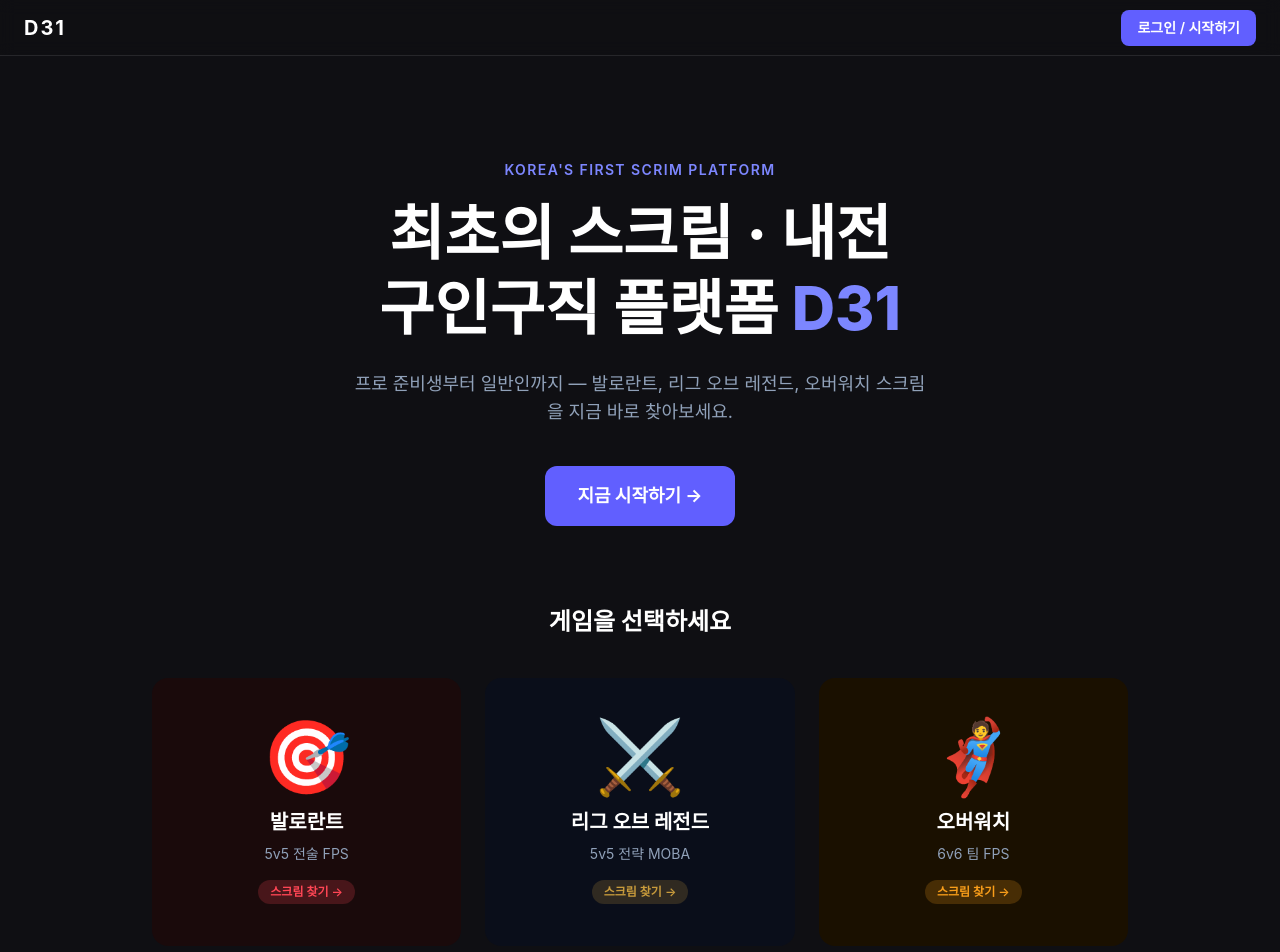
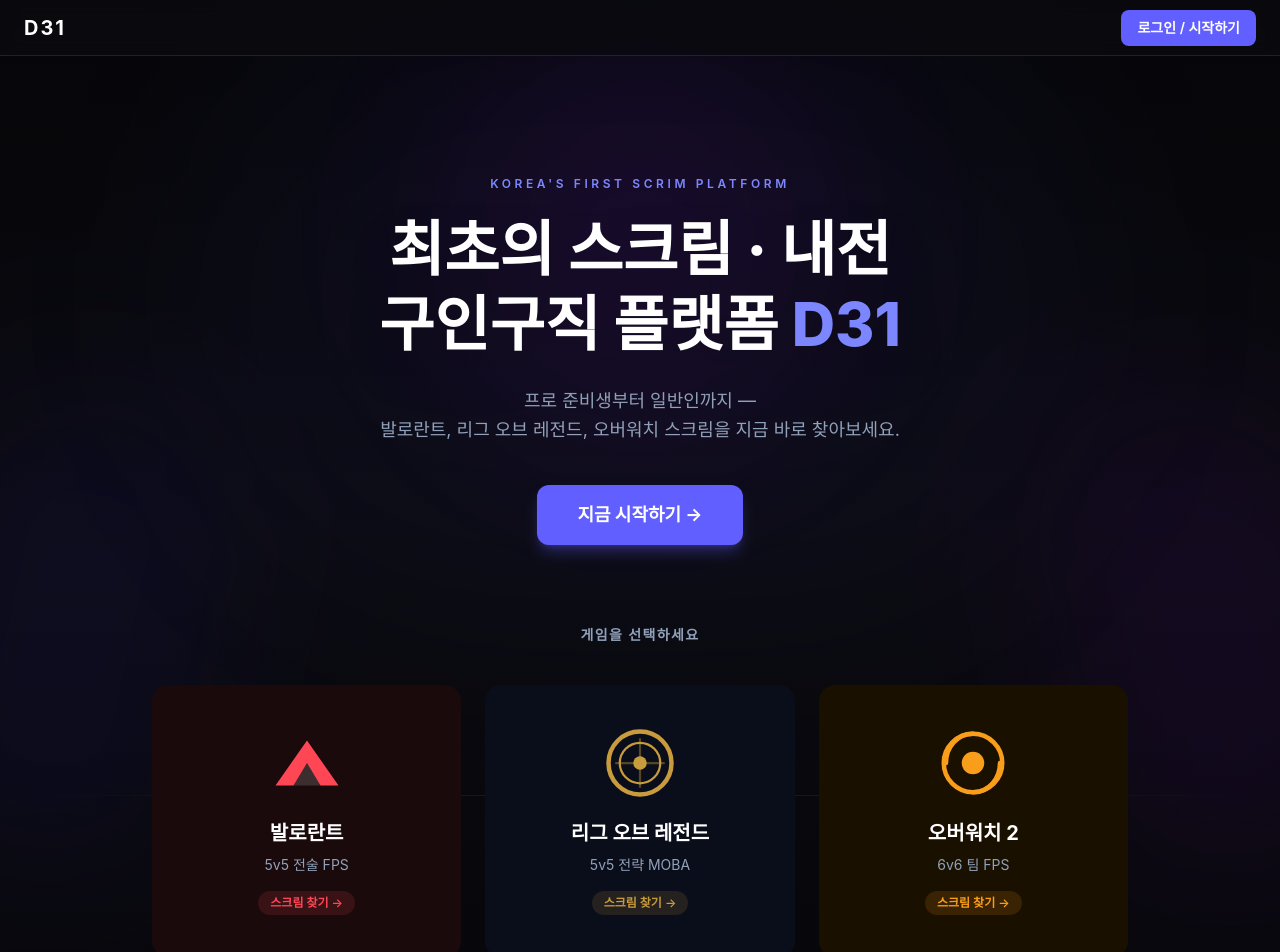
Before and after one commit to D31-Maxverstappen/scrim-platform, a Next.js app: page / in a window 1280 px wide. Shown: the top 952 px of the page. Built offline with nearby package versions, Linux system fonts and the light colour scheme.

Commit message:
feat: arena background + custom game logos

```diff
--- a/src/app/page.tsx
+++ b/src/app/page.tsx
@@ -7,9 +7,14 @@
     glow: 'rgba(255,70,85,0.5)',
     border: '#ff4655',
     bg: '#1a0a0b',
-    emoji: '🎯',
     desc: '5v5 전술 FPS',
     href: '/scrims?game=valorant',
+    logo: (
+      <svg viewBox="0 0 64 64" width="72" height="72" fill="none">
+        <polygon points="4,52 32,12 60,52 44,52 32,32 20,52" fill="#ff4655"/>
+        <polygon points="20,52 32,32 44,52" fill="#ffffff" opacity="0.15"/>
+      </svg>
+    ),
   },
   {
     name: '리그 오브 레전드',
@@ -17,74 +22,108 @@
     glow: 'rgba(200,155,60,0.5)',
     border: '#c89b3c',
     bg: '#0a0e1a',
-    emoji: '⚔️',
     desc: '5v5 전략 MOBA',
     href: '/scrims?game=lol',
+    logo: (
+      <svg viewBox="0 0 64 64" width="72" height="72" fill="none">
+        <circle cx="32" cy="32" r="28" stroke="#c89b3c" strokeWidth="4" fill="#0a0e1a"/>
+        <circle cx="32" cy="32" r="18" stroke="#c89b3c" strokeWidth="2" fill="none"/>
+        <path d="M32 10 L32 54 M10 32 L54 32" stroke="#c89b3c" strokeWidth="2" opacity="0.4"/>
+        <circle cx="32" cy="32" r="6" fill="#c89b3c"/>
+      </svg>
+    ),
   },
   {
-    name: '오버워치',
+    name: '오버워치 2',
     color: '#f99e1a',
     glow: 'rgba(249,158,26,0.5)',
     border: '#f99e1a',
     bg: '#1a1000',
-    emoji: '🦸',
     desc: '6v6 팀 FPS',
     href: '/scrims?game=overwatch',
+    logo: (
+      <svg viewBox="0 0 64 64" width="72" height="72" fill="none">
+        <circle cx="32" cy="32" r="26" stroke="#f99e1a" strokeWidth="4" fill="none"/>
+        <circle cx="32" cy="32" r="10" fill="#f99e1a"/>
+        <path d="M32 6 C18 6 8 18 8 32" stroke="#f99e1a" strokeWidth="4" strokeLinecap="round"/>
+        <path d="M32 58 C46 58 56 46 56 32" stroke="#f99e1a" strokeWidth="4" strokeLinecap="round"/>
+      </svg>
+    ),
   },
 ]
 
 export default function HomePage() {
   return (
-    <div className="min-h-screen bg-[#0f0f13] flex flex-col">
+    <div className="min-h-screen bg-[#0a0a0f] flex flex-col relative overflow-hidden">
 
-      {/* 네비바 */}
-      <nav className="fixed top-0 left-0 right-0 z-50 bg-[#0f0f13]/80 backdrop-blur border-b border-white/10 px-6 h-14 flex items-center justify-between">
+      {/* ── 경기장 배경 효과 ── */}
+      {/* 바닥 스포트라이트 */}
+      <div className="pointer-events-none absolute inset-0 overflow-hidden">
+        {/* 관중석 느낌 - 상단 어두운 그라디언트 */}
+        <div className="absolute inset-0 bg-gradient-to-b from-[#050508] via-transparent to-[#050508] opacity-80" />
+        {/* 중앙 무대 스포트라이트 */}
+        <div className="absolute top-0 left-1/2 -translate-x-1/2 w-[900px] h-[600px] bg-indigo-500/5 rounded-full blur-[100px]" />
+        <div className="absolute top-10 left-1/2 -translate-x-1/2 w-[400px] h-[400px] bg-purple-600/8 rounded-full blur-[80px]" />
+        {/* 좌우 사이드 라이트 */}
+        <div className="absolute top-1/3 -left-20 w-[300px] h-[500px] bg-indigo-800/10 rounded-full blur-[80px] rotate-12" />
+        <div className="absolute top-1/3 -right-20 w-[300px] h-[500px] bg-purple-800/10 rounded-full blur-[80px] -rotate-12" />
+        {/* 관중 실루엣 느낌 - 하단 점들 */}
+        <div className="absolute bottom-0 left-0 right-0 h-32 opacity-10"
+          style={{
+            background: 'radial-gradient(ellipse at 20% 100%, #fff 1px, transparent 1px) 0 0 / 12px 16px, radial-gradient(ellipse at 60% 100%, #fff 1px, transparent 1px) 0 0 / 18px 20px, radial-gradient(ellipse at 80% 100%, #fff 1px, transparent 1px) 0 0 / 10px 14px'
+          }}
+        />
+        {/* 무대 바닥 라인 */}
+        <div className="absolute bottom-[30%] left-0 right-0 h-px bg-gradient-to-r from-transparent via-indigo-500/20 to-transparent" />
+      </div>
+
+      {/* ── 네비바 ── */}
+      <nav className="fixed top-0 left-0 right-0 z-50 bg-[#0a0a0f]/80 backdrop-blur border-b border-white/10 px-6 h-14 flex items-center justify-between">
         <a href="/" className="text-white font-bold text-xl tracking-widest hover:text-indigo-400 transition">
           D31
         </a>
-        <a
-          href="/login"
-          className="bg-indigo-500 hover:bg-indigo-600 text-white text-sm font-semibold px-4 py-2 rounded-lg transition"
-        >
+        <a href="/login" className="bg-indigo-500 hover:bg-indigo-600 text-white text-sm font-semibold px-4 py-2 rounded-lg transition">
           로그인 / 시작하기
         </a>
       </nav>
 
-      {/* 히어로 섹션 */}
-      <section className="flex flex-col items-center justify-center text-center px-6 pt-40 pb-20">
-        <p className="text-indigo-400 text-sm font-semibold tracking-widest uppercase mb-4">Korea&apos;s First Scrim Platform</p>
-        <h1 className="text-4xl md:text-6xl font-extrabold text-white leading-tight mb-6">
+      {/* ── 히어로 섹션 ── */}
+      <section className="relative z-10 flex flex-col items-center justify-center text-center px-6 pt-44 pb-20">
+        <p className="text-indigo-400 text-xs font-semibold tracking-[0.3em] uppercase mb-5">
+          Korea&apos;s First Scrim Platform
+        </p>
+        <h1 className="text-4xl md:text-6xl font-extrabold text-white leading-tight mb-6 drop-shadow-2xl">
           최초의 스크림 · 내전<br />구인구직 플랫폼
           <span className="text-indigo-400"> D31</span>
         </h1>
-        <p className="text-slate-400 text-lg max-w-xl mb-10">
-          프로 준비생부터 일반인까지 — 발로란트, 리그 오브 레전드, 오버워치 스크림을 지금 바로 찾아보세요.
+        <p className="text-slate-400 text-lg max-w-xl mb-10 leading-relaxed">
+          프로 준비생부터 일반인까지 —<br />
+          발로란트, 리그 오브 레전드, 오버워치 스크림을 지금 바로 찾아보세요.
         </p>
         <a
           href="/login"
-          className="bg-indigo-500 hover:bg-indigo-600 text-white font-bold px-8 py-4 rounded-xl text-lg transition"
+          className="bg-indigo-500 hover:bg-indigo-600 text-white font-bold px-10 py-4 rounded-xl text-lg transition shadow-lg shadow-indigo-500/30"
         >
           지금 시작하기 →
         </a>
       </section>
 
-      {/* 게임 선택 섹션 */}
-      <section className="px-6 pb-24 max-w-5xl mx-auto w-full">
-        <h2 className="text-center text-white font-bold text-2xl mb-10">게임을 선택하세요</h2>
+      {/* ── 게임 선택 섹션 ── */}
+      <section className="relative z-10 px-6 pb-28 max-w-5xl mx-auto w-full">
+        <h2 className="text-center text-slate-400 text-sm font-semibold tracking-widest uppercase mb-10">
+          게임을 선택하세요
+        </h2>
         <div className="grid grid-cols-1 md:grid-cols-3 gap-6">
           {games.map((game) => (
             <a
               key={game.name}
               href={game.href}
-              style={{
-                background: game.bg,
-                borderColor: 'transparent',
-              }}
-              className="group relative flex flex-col items-center justify-center rounded-2xl p-10 border-2 cursor-pointer transition-all duration-300 hover:scale-105"
+              style={{ background: game.bg, borderColor: 'transparent' }}
+              className="relative flex flex-col items-center justify-center rounded-2xl p-10 border-2 cursor-pointer transition-all duration-300 hover:scale-105"
               onMouseEnter={(e) => {
                 const el = e.currentTarget
                 el.style.borderColor = game.border
-                el.style.boxShadow = `0 0 30px ${game.glow}`
+                el.style.boxShadow = `0 0 40px ${game.glow}, inset 0 0 40px ${game.glow.replace('0.5', '0.05')}`
               }}
               onMouseLeave={(e) => {
                 const el = e.currentTarget
@@ -92,12 +131,12 @@
                 el.style.boxShadow = 'none'
               }}
             >
-              <div className="text-7xl mb-4">{game.emoji}</div>
+              <div className="mb-5">{game.logo}</div>
               <h3 className="text-white font-bold text-xl mb-2">{game.name}</h3>
-              <p className="text-slate-400 text-sm">{game.desc}</p>
+              <p className="text-slate-400 text-sm mb-4">{game.desc}</p>
               <span
-                className="mt-4 text-xs font-semibold px-3 py-1 rounded-full"
-                style={{ background: game.color + '33', color: game.color }}
+                className="text-xs font-semibold px-3 py-1 rounded-full"
+                style={{ background: game.color + '22', color: game.color }}
               >
                 스크림 찾기 →
               </span>
@@ -106,8 +145,8 @@
         </div>
       </section>
 
-      {/* 푸터 */}
-      <footer className="border-t border-white/10 text-center text-slate-600 text-sm py-6">
+      {/* ── 푸터 ── */}
+      <footer className="relative z-10 border-t border-white/10 text-center text-slate-600 text-sm py-6">
         © 2026 D31. All rights reserved.
       </footer>
     </div>
```
